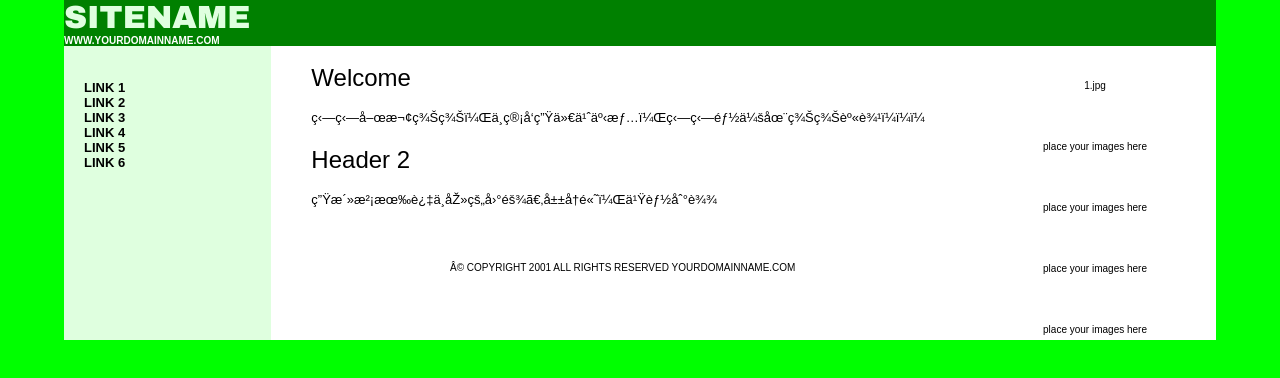
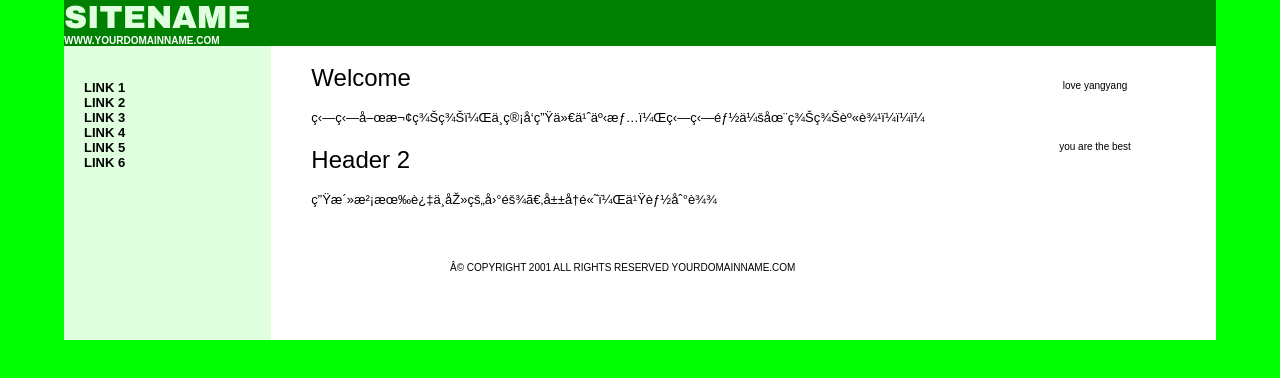
Before and after one commit to Allen1000/Fengyangyang.github.io, a plain HTML site: page index.html in a window 1280 px wide. Drawn offline with Linux system fonts and the light colour scheme.

Commit message:
Update index.html

```diff
--- a/index.html
+++ b/index.html
@@ -50,15 +50,9 @@
       RESERVED YOURDOMAINNAME.COM</font></td>
     <td width="21%" valign="top" bgcolor="#FFFFFF">
       &nbsp;
-      <p align="center"><font face="Arial" size="1">1.jpg</font></p>
+      <p align="center"><font face="Arial" size="1">love yangyang</font></p>
       <p align="center">&nbsp;</p>
-      <p align="center"><font face="Arial" size="1">place your images here</font></p>
-      <p align="center">&nbsp;</p>
-      <p align="center"><font face="Arial" size="1">place your images here</font></p>
-      <p align="center">&nbsp;</p>
-      <p align="center"><font face="Arial" size="1">place your images here</font></p>
-      <p align="center">&nbsp;</p>
-      <p align="center"><font face="Arial" size="1">place your images here</font>
+      <p align="center"><font face="Arial" size="1">you are the best</font>
     </td>
   </tr>
 </table>
```
